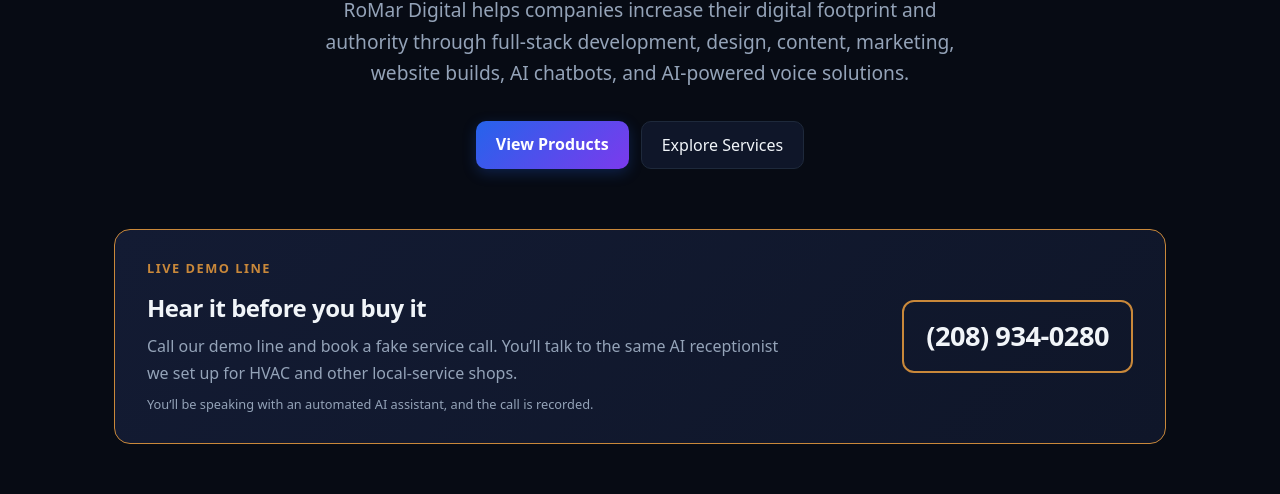
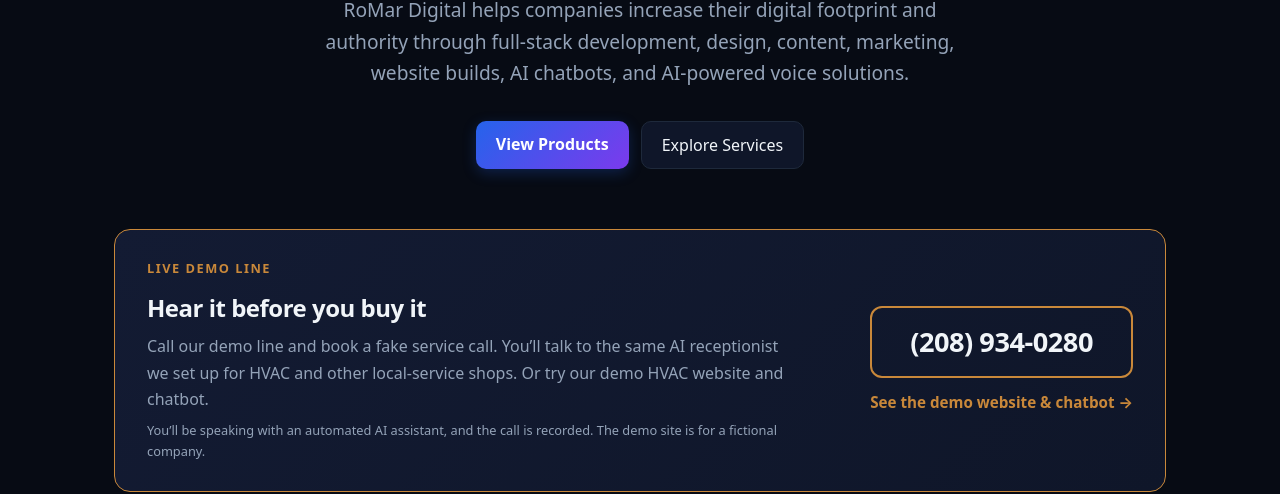
Before and after one commit to Rosco1203/romar-digital, a plain HTML site: page index.html in a window 1280 px wide. Shown: the part 312-806 px from the top of the page. Drawn offline with Linux system fonts and the light colour scheme.

Commit message:
Link demo callout to the live demo HVAC website and chatbot

```diff
--- a/index.html
+++ b/index.html
@@ -123,6 +123,8 @@
       border: 2px solid var(--gold); border-radius: 12px; padding: 12px 22px; white-space: nowrap;
     }
     .demo-phone:hover { background: var(--gold); color: var(--charcoal); text-decoration: none; }
+    .demo-actions { display: flex; flex-direction: column; align-items: stretch; gap: 12px; text-align: center; }
+    .demo-site-link { color: var(--gold); font-weight: 700; font-size: 0.95rem; }
     .eyebrow { color: var(--gold); font-weight: 700; font-size: 0.8rem; letter-spacing: 1.5px; text-transform: uppercase; margin-bottom: 8px; }
     .tier-grid { display: grid; grid-template-columns: repeat(auto-fit, minmax(280px, 1fr)); gap: 20px; align-items: stretch; }
     .tier { display: flex; flex-direction: column; position: relative; }
@@ -182,10 +184,13 @@
       <div>
         <div class="eyebrow">Live demo line</div>
         <h2>Hear it before you buy it</h2>
-        <p>Call our demo line and book a fake service call. You&rsquo;ll talk to the same AI receptionist we set up for HVAC and other local-service shops.</p>
-        <p class="fine">You&rsquo;ll be speaking with an automated AI assistant, and the call is recorded.</p>
+        <p>Call our demo line and book a fake service call. You&rsquo;ll talk to the same AI receptionist we set up for HVAC and other local-service shops. Or try our demo HVAC website and chatbot.</p>
+        <p class="fine">You&rsquo;ll be speaking with an automated AI assistant, and the call is recorded. The demo site is for a fictional company.</p>
       </div>
-      <a class="demo-phone" href="tel:+12089340280" aria-label="Call the demo line at (208) 934-0280">(208) 934-0280</a>
+      <div class="demo-actions">
+        <a class="demo-phone" href="tel:+12089340280" aria-label="Call the demo line at (208) 934-0280">(208) 934-0280</a>
+        <a class="demo-site-link" href="https://rosco1203.github.io/demo-hvac/" target="_blank" rel="noopener">See the demo website &amp; chatbot &rarr;</a>
+      </div>
     </div>
   </div>
 
```
